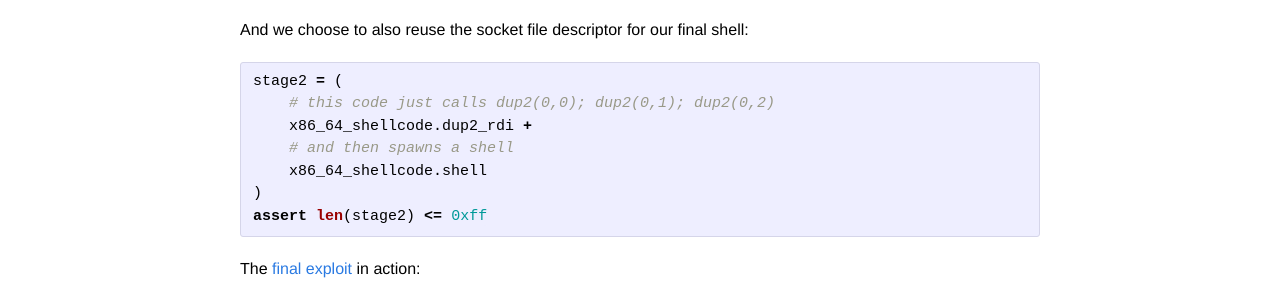
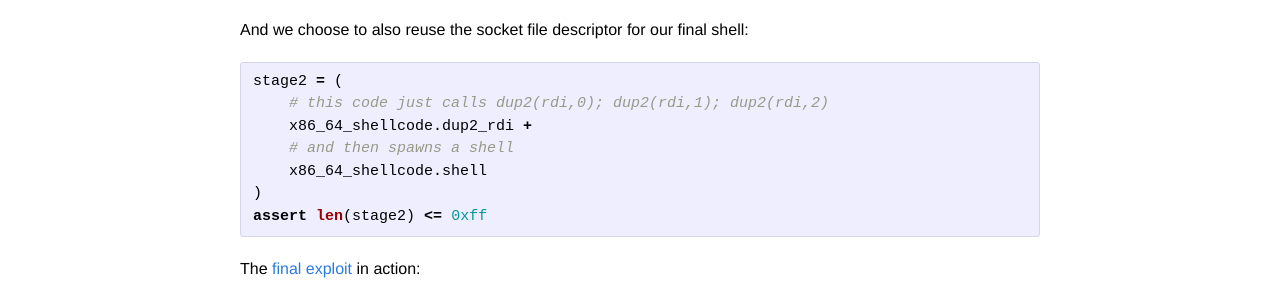
Before and after one commit to kitctf/www, a Jekyll site: the page built from _posts/2015-01-18-giggles.md, in a window 1280 px wide and 900 px high, scrolled down 7371 px. Shown: the part 165-451 px from the top of the window. Built offline with Jekyll 4.4.1, drawn with Linux system fonts in a browser that asks for light colours.

Commit message:
fix giggles writeup

```diff
--- a/_posts/2015-01-18-giggles.md
+++ b/_posts/2015-01-18-giggles.md
@@ -367,7 +367,7 @@ And we choose to also reuse the socket file descriptor for our final shell:
 
 {% highlight python %}
 stage2 = (
-    # this code just calls dup2(0,0); dup2(0,1); dup2(0,2)
+    # this code just calls dup2(rdi,0); dup2(rdi,1); dup2(rdi,2)
     x86_64_shellcode.dup2_rdi +
     # and then spawns a shell
     x86_64_shellcode.shell
```
